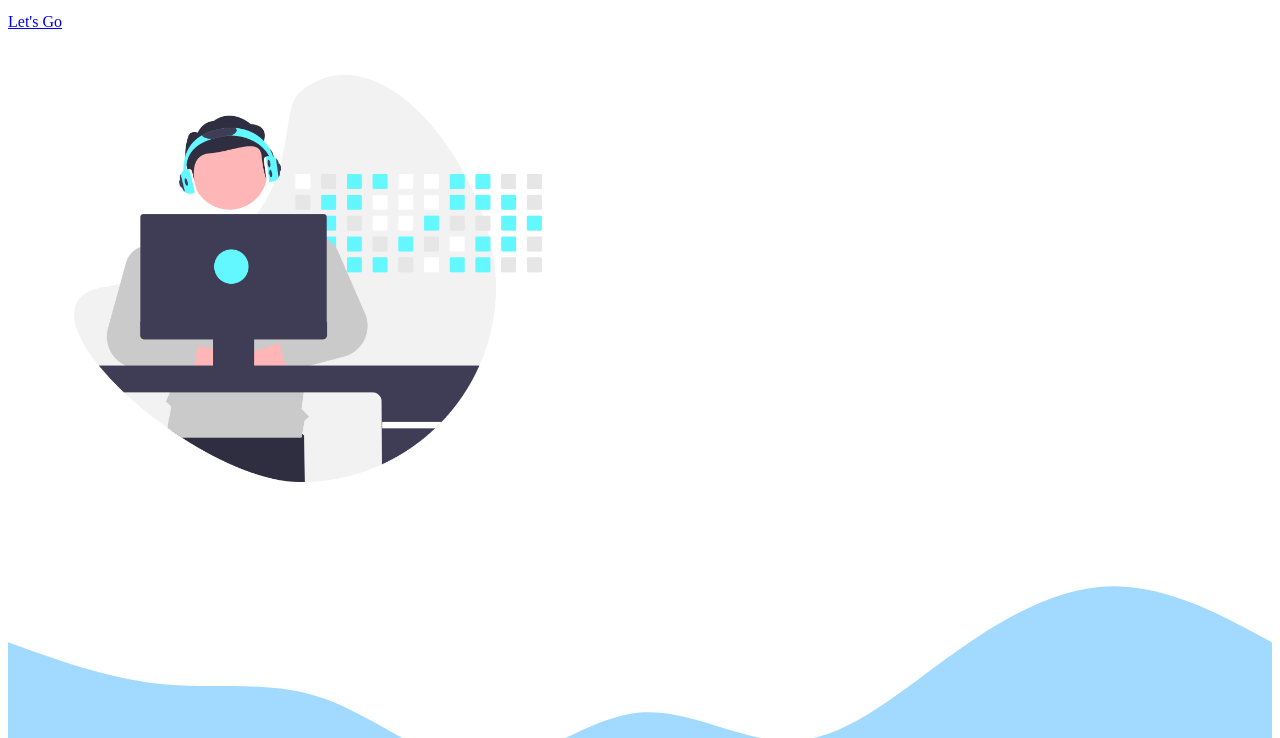
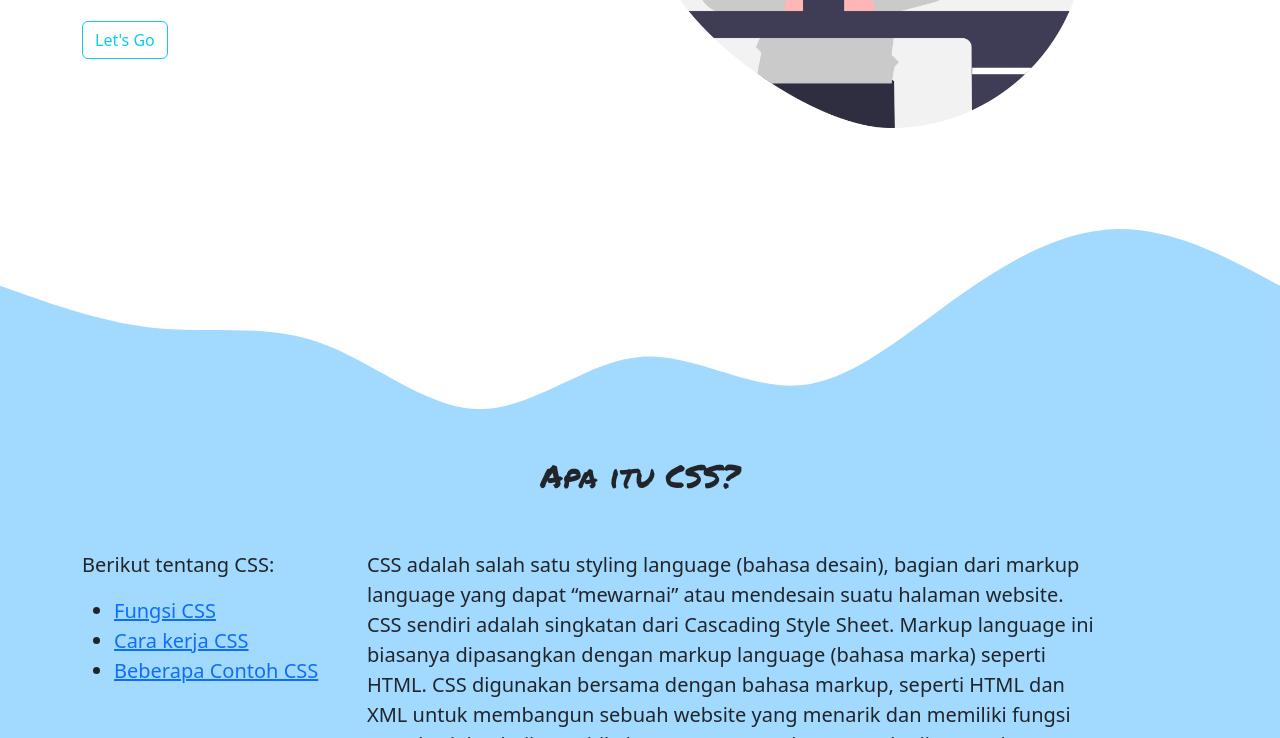
Before and after one commit to SamChrisss/SamChrisss, a plain HTML site: page index.html in a window 1280 px wide. Shown: the part 404-1142 px from the top of the page. Drawn offline with Linux system fonts and the light colour scheme; a web font is replaced by a local one.

Commit message:
menambahkan css

```diff
--- a/index.html
+++ b/index.html
@@ -5,7 +5,7 @@
     <meta http-equiv="X-UA-Compatible" content="IE=edge">
     <meta name="viewport" content="width=device-width, initial-scale=1.0">
     <title>Web sederhana</title>
-    <link rel="stylesheet" href="css/boostrap.css">
+    <link rel="stylesheet" href="css/bootstrap.css">
     <link rel="stylesheet" href="style.css">
     <style>
         @import url('https://fonts.googleapis.com/css2?family=Fuzzy+Bubbles&display=swap');
```
